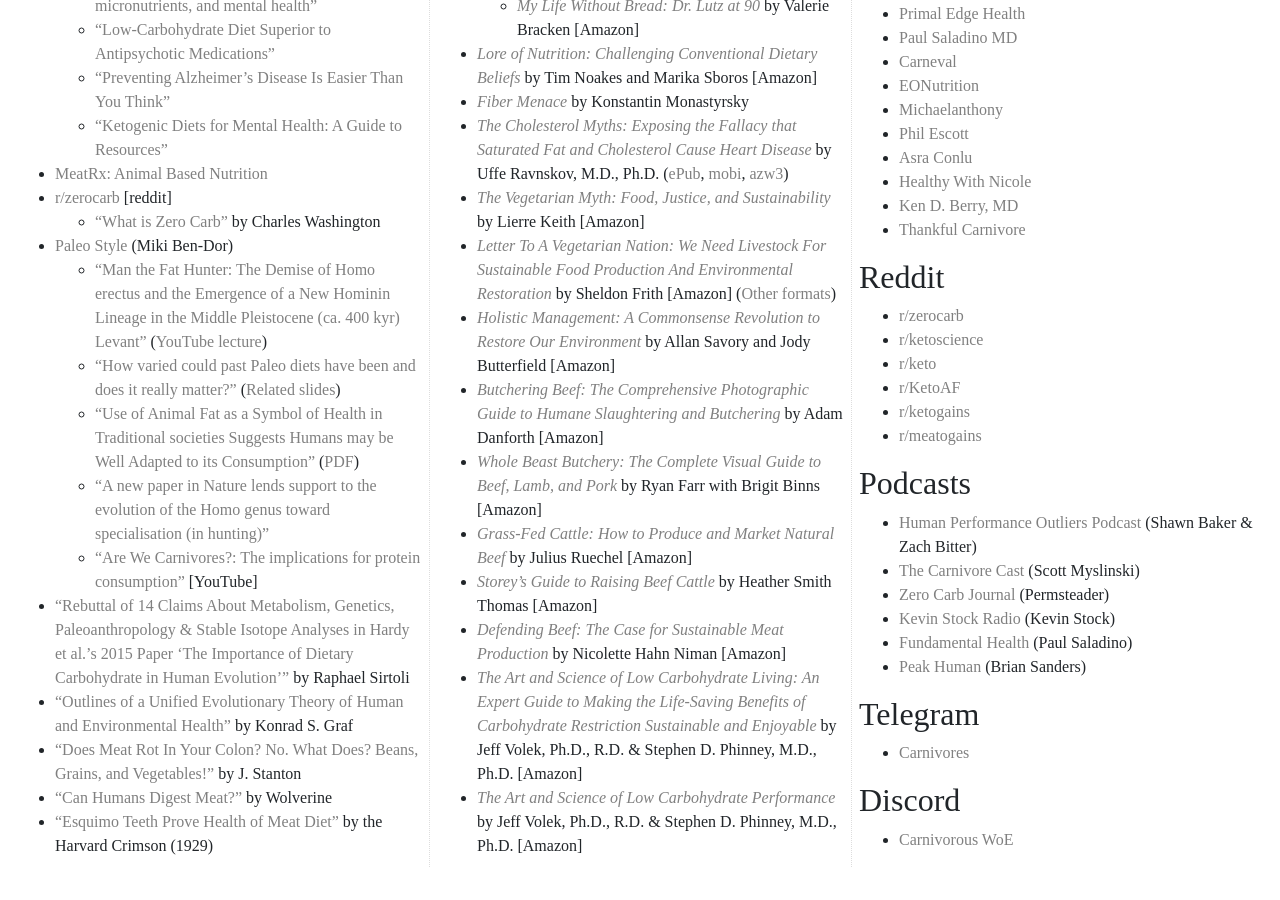
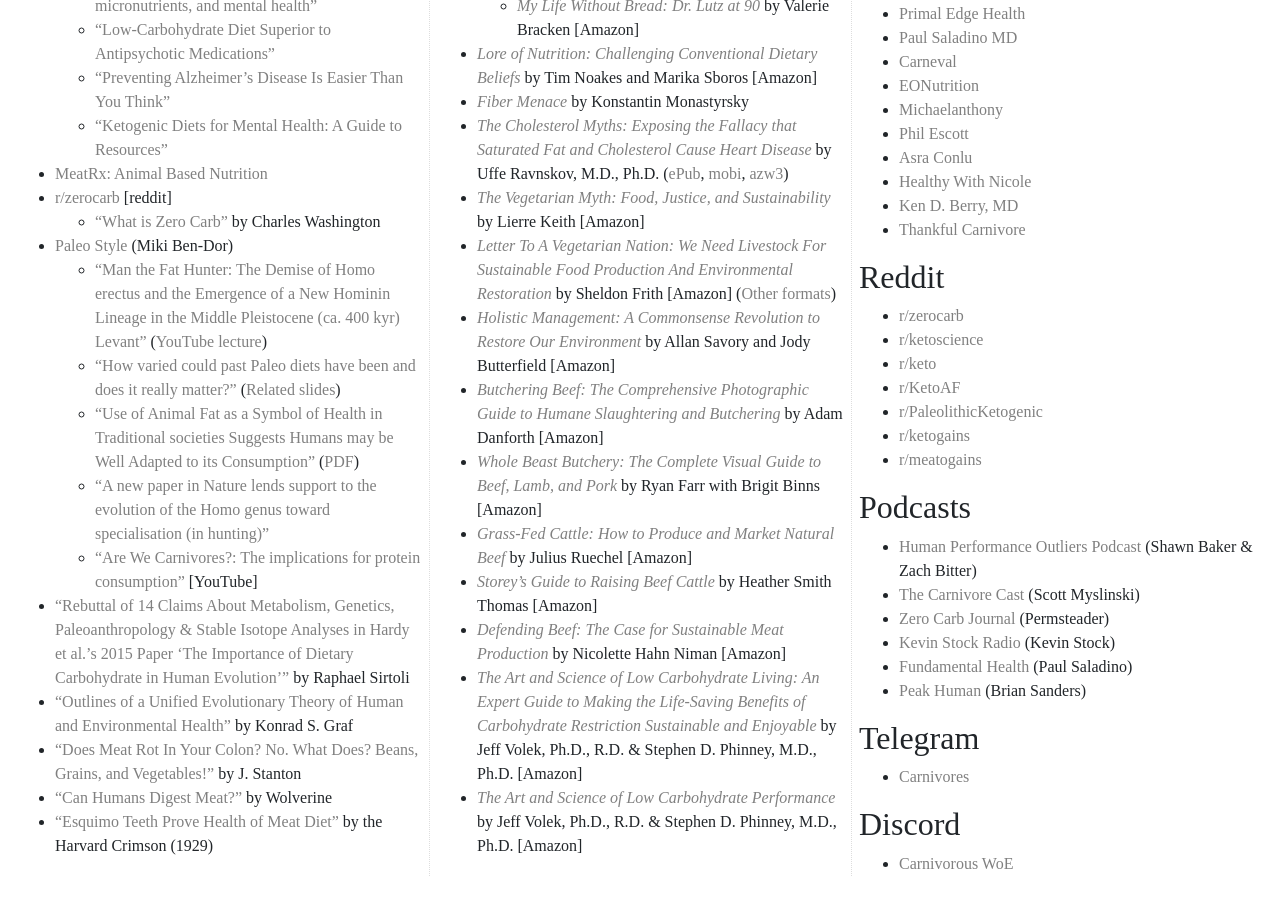
Before and after one commit to bitstein/justmeat.co, a Jekyll site: the page built from index.md, in a window 1280 px wide and 900 px high, scrolled down 1934 px. Built offline with Jekyll 4.4.1, drawn with Linux system fonts in a browser that asks for light colours; nearby versions of some CDN libraries; some web fonts are replaced.

Commit message:
Add r/PaleolithicKetogenic

```diff
--- a/index.md
+++ b/index.md
@@ -220,6 +220,7 @@
 * [r/ketoscience](https://www.reddit.com/r/ketoscience)
 * [r/keto](https://www.reddit.com/r/keto)
 * [r/KetoAF](https://www.reddit.com/r/KetoAF)
+* [r/PaleolithicKetogenic](https://www.reddit.com/r/PaleolithicKetogenic/)
 * [r/ketogains](https://www.reddit.com/r/ketogains)
 * [r/meatogains](https://www.reddit.com/r/meatogains)
 
```
